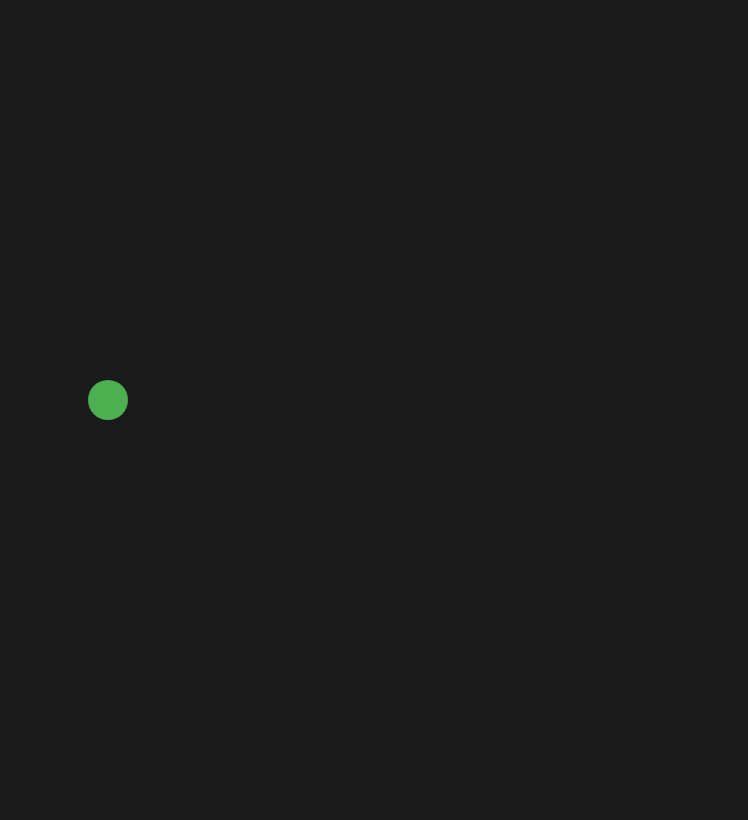
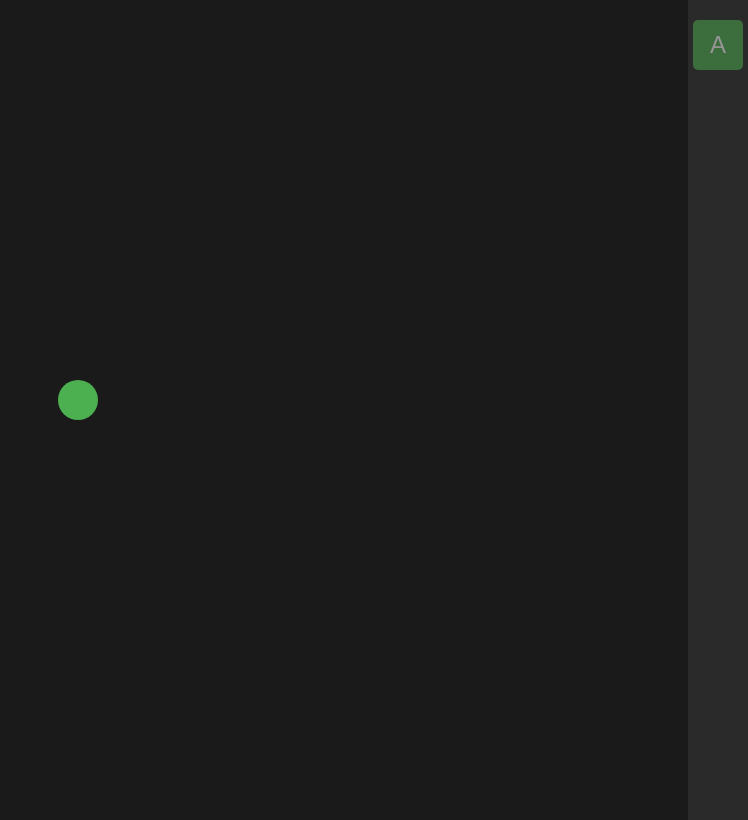
Before and after one commit to whosawme/whosawme.github.io, a plain HTML site: page index.html in a window 1280 px wide. Shown: the whole page, without its empty margins (532-1280 px from the left). Drawn offline with nearby package versions, Linux system fonts and the light colour scheme.

Commit message:
added toggle action button

```diff
--- a/index.html
+++ b/index.html
@@ -3,19 +3,51 @@
 <head>
     <meta charset="UTF-8">
     <meta name="viewport" content="width=device-width, initial-scale=1.0, maximum-scale=1.0, user-scalable=no">
-    <title>Expanding Node Tree with Selection and Collapse Feature</title>
+    <title>NodeTree</title>
     <style>
-        body { margin: 0; overflow: hidden; background-color: #1a1a1a; touch-action: none; }
-        svg { width: 100vw; height: 100vh; }
+        body { margin: 0; overflow: hidden; background-color: #1a1a1a; touch-action: none; font-family: Arial, sans-serif; }
+        svg { width: calc(100vw - 60px); height: 100vh; float: left; }
         .node { cursor: pointer; }
+        #side-pane {
+            width: 60px;
+            height: 100vh;
+            float: right;
+            background-color: #2a2a2a;
+            display: flex;
+            flex-direction: column;
+            align-items: center;
+            padding-top: 20px;
+        }
+        #action-button {
+            width: 50px;
+            height: 50px;
+            border: none;
+            background-color: #4CAF50;
+            color: white;
+            font-size: 24px;
+            cursor: pointer;
+            transition: opacity 0.3s, background-color 0.3s;
+            display: flex;
+            justify-content: center;
+            align-items: center;
+            border-radius: 5px;
+        }
+        #action-button.disabled {
+            opacity: 0.5;
+            cursor: default;
+        }
     </style>
 </head>
 <body>
     <svg id="tree"></svg>
+    <div id="side-pane">
+        <button id="action-button" class="disabled">A</button>
+    </div>
 
     <script src="https://cdnjs.cloudflare.com/ajax/libs/gsap/3.12.2/gsap.min.js"></script>
     <script>
         const svg = document.getElementById('tree');
+        const actionButton = document.getElementById('action-button');
         const nodeRadius = 20;
         let nodeId = 0;
         const colors = ['#4CAF50', '#2196F3', '#FFC107', '#E91E63', '#9C27B0', '#FF5722'];
@@ -118,6 +150,7 @@
                     strokeWidth: 3,
                     duration: 0.2
                 });
+                actionButton.classList.remove('disabled');
             } else {
                 selectedNode = null;
                 gsap.to(nodeData.circle, {
@@ -125,6 +158,7 @@
                     strokeWidth: 0,
                     duration: 0.2
                 });
+                actionButton.classList.add('disabled');
             }
         }
 
@@ -212,8 +246,17 @@
         svg.addEventListener('mouseup', handleEnd);
         svg.addEventListener('touchend', handleEnd);
 
+        // Action button click handler
+        actionButton.addEventListener('click', function() {
+            if (selectedNode) {
+                // Perform action on selected node
+                console.log('Action performed on node:', selectedNode);
+                // Add your action logic here
+            }
+        });
+
         // Create the root node
-        const rootNode = createNode(window.innerWidth / 2, window.innerHeight / 2, undefined, undefined, 0, null);
+        const rootNode = createNode(window.innerWidth / 2 - 30, window.innerHeight / 2, undefined, undefined, 0, null);
 
         // Prevent default touch behaviors
         document.addEventListener('touchmove', (e) => e.preventDefault(), { passive: false });
```
